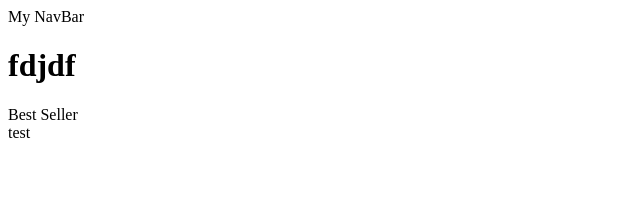
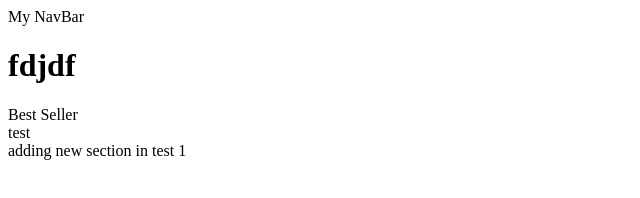
Before and after one commit to Omnia-Abdelhamed/MNF4_SWD5_S2, a plain HTML site: page index.html in a window 1280 px wide. Shown: the whole page, without its empty margins (0-640 px from the left). Drawn offline with Linux system fonts and the light colour scheme.

Commit message:
adding to test1

```diff
--- a/index.html
+++ b/index.html
@@ -2,3 +2,4 @@
 <h1>fdjdf</h1>
 <section>Best Seller</section>
 <div>test</div>
+<div>adding new section in test 1</div>
```
